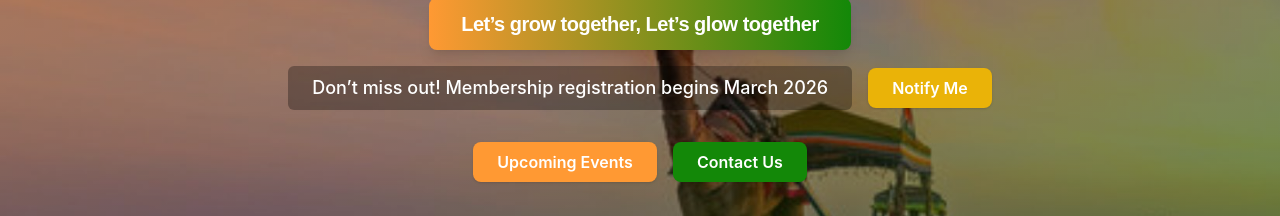
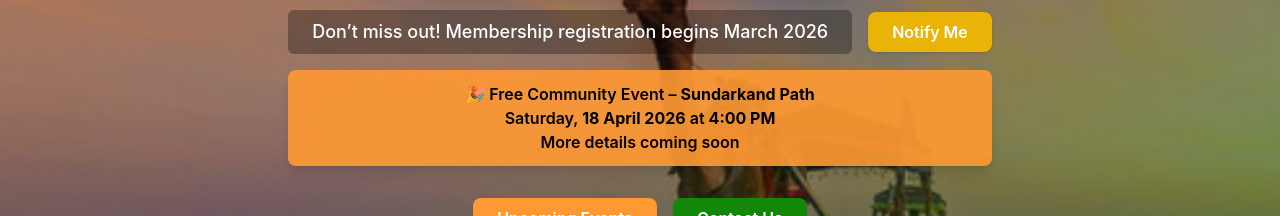
Before and after one commit to IshaPatel-1992/AirdrieGujSamajApp, a React (Create React App) app in the folder frontend/: page / in a window 1280 px wide. Shown: the part 334-550 px from the top of the page. Built offline with nearby package versions, Linux system fonts and the light colour scheme; no server answers.

Commit message:
Sundarkand event added on hero Section

```diff
--- a/frontend/src/components/Hero.jsx
+++ b/frontend/src/components/Hero.jsx
@@ -47,6 +47,15 @@ export default function Hero() {
           </UIButton>
         </div>
 
+        {/* Special Event Announcement */}
+        <div className="mt-4 bg-brand-saffron/90 text-black font-semibold px-6 py-3 rounded-lg shadow-lg">
+          🎉 Free Community Event – <span className="font-bold">Sundarkand Path</span>
+          <br />
+          Saturday, <span className="font-bold">18 April 2026</span> at <span className="font-bold">4:00 PM</span>
+          <br />
+          More details coming soon
+        </div>
+
 
         {/* CTA Buttons */}
         <div className="mt-8 flex flex-wrap gap-4 justify-center">
```
